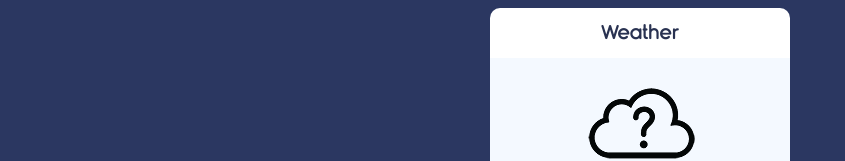
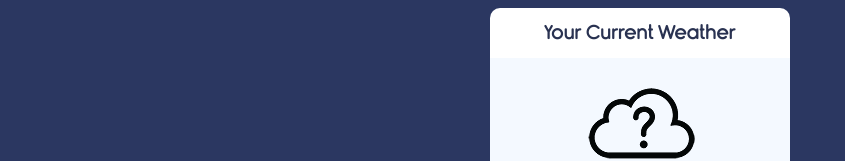
Before and after one commit to SiyandaMaykiso/JavaScript-Weather-App, a plain HTML site: page index.html in a window 1280 px wide. Shown: the top 161 px of the page, without its empty margins (0-845 px from the left). Drawn offline with Linux system fonts and the light colour scheme.

Commit message:
Update index.html

```diff
--- a/index.html
+++ b/index.html
@@ -8,7 +8,7 @@
    <div class="container">
        <div class="app-title">
            <p>
-               Weather
+               Your Current Weather
            </p>
        </div>
        <div class="notification"></div>
```
